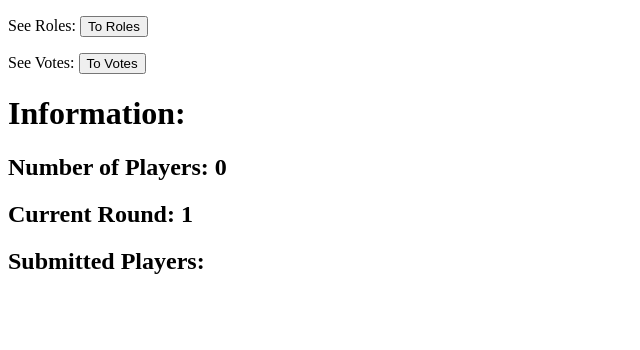
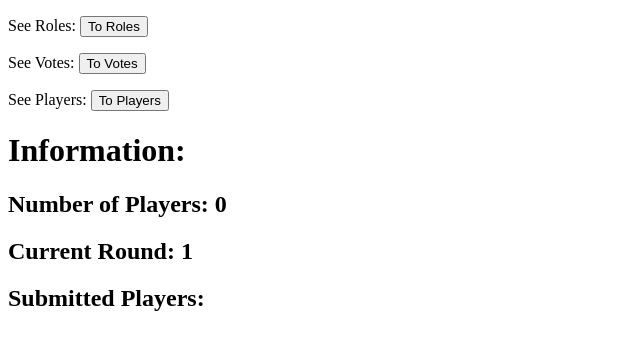
Before and after one commit to Carson-DeSotel/rockcircle, a Flask app: page /admin in a window 1280 px wide. Shown: the top 350 px of the page, without its empty margins (0-640 px from the left). Run offline with Flask 2, Linux system fonts and the light colour scheme; data that the repository does not hold is empty; parts of the project's set-up code (start-up, migrations or seed data) failed here and were passed over.

Commit message:
adds extra table to store roles, renames Roles -> Players

```diff
--- a/rockcircle/db.py
+++ b/rockcircle/db.py
@@ -6,6 +6,7 @@ Global space for relevant database filenames / paths
 """
 DATABASE = 'database.db'
 SCHEMA   = 'rockcircle/schema.sql'
+ROLES    = 'rockcircle/roles.sql'
 
 def init_db():
   """
@@ -17,6 +18,11 @@ def init_db():
   # create db from schema
   with open(SCHEMA) as f:
     con.executescript(f.read())
+
+  # init DB with role data
+  with open(ROLES) as f:
+    con.executescript(f.read())
+
   con.close()
 
 
--- a/rockcircle/game.py
+++ b/rockcircle/game.py
@@ -9,7 +9,7 @@ def add_player(pname, prole):
   :param pname: player name
   :param prole: player role
   """
-  query_db('INSERT INTO Roles (prole, pname) VALUES (?, ?)', (prole, pname))
+  query_db('INSERT INTO Players (prole, pname) VALUES (?, ?)', (prole, pname))
 
 
 def cast_vote(pname, pvote, cvote, mvote):
@@ -28,7 +28,7 @@ def cast_vote(pname, pvote, cvote, mvote):
 
   # validate that player is the captain if they submitted a captain vote
   if cvote != NO_SUBMISSION:
-    res = query_db('SELECT pname FROM Roles WHERE prole = "CAPTAIN"', one=True)
+    res = query_db('SELECT pname FROM Players WHERE prole = "CAPTAIN"', one=True)
     cname = res['pname'] if res != None else ''
     if pname != cname:
       app.logger.info('captain vote & player name did not match, vote not counted.')
@@ -36,7 +36,7 @@ def cast_vote(pname, pvote, cvote, mvote):
 
   # validate that player is the medic if they submitted a medic vote
   if mvote != NO_SUBMISSION:
-    res = query_db('SELECT pname FROM Roles WHERE prole = "MEDIC"', one=True)
+    res = query_db('SELECT pname FROM Players WHERE prole = "MEDIC"', one=True)
     mname = res['pname'] if res != None else ''
     if pname != mname:
       app.logger.info('medic vote & player name did not match, vote not counted.')
@@ -52,14 +52,14 @@ def drop_player(pname):
   remove a player from the Roles table
   :param pname: player name
   """
-  query_db('DELETE FROM Roles WHERE pname = ?', (pname,))
+  query_db('DELETE FROM Players WHERE pname = ?', (pname,))
 
 
 def get_num_players():
   """
   get the total number of players left in the Roles table
   """
-  return query_db('SELECT COUNT(pname) FROM Roles', one=True)[0]
+  return query_db('SELECT COUNT(pname) FROM Players', one=True)[0]
 
 
 def get_max_round():
--- a/rockcircle/schema.sql
+++ b/rockcircle/schema.sql
@@ -1,5 +1,5 @@
-DROP TABLE IF EXISTS Roles;
-CREATE TABLE Roles (
+DROP TABLE IF EXISTS Players;
+CREATE TABLE Players (
   prole VARCHAR(25),
   pname VARCHAR(25),
   PRIMARY KEY (prole, pname)
@@ -14,3 +14,10 @@ CREATE TABLE Votes (
   mvote VARCHAR(25),
   PRIMARY KEY (round, pname)
 );
+
+DROP TABLE IF EXISTS Roles;
+CREATE TABLE Roles (
+  rname VARCHAR(25),
+  rteam VARCHAR(25),
+  PRIMARY KEY (rname)
+);
--- a/rockcircle/templates/admin.html
+++ b/rockcircle/templates/admin.html
@@ -7,6 +7,7 @@
     <form action="/admin" method="POST">
       <p>See Roles: <input type="submit" name="action" value="To Roles" /> </p>
       <p>See Votes: <input type="submit" name="action" value="To Votes" /> </p>
+      <p>See Players: <input type="submit" name="action" value="To Players" /> </p>
     </form>
 
     <h1>Information:</h1>
--- a/rockcircle/views.py
+++ b/rockcircle/views.py
@@ -28,7 +28,7 @@ def index():
 
     elif request.form.get('action') == 'To Vote':
       # get all names and pass them into votes
-      rows = query_db('SELECT pname FROM Roles')
+      rows = query_db('SELECT pname FROM Players')
       return render_template('vote.html', rows = rows)
 
     elif request.form.get('action') == 'Cast Vote':
@@ -75,6 +75,10 @@ def admin():
     # render vote data in db_votes.html
     return render_template('db_votes.html', rows = rows)
 
+  elif request.form.get('action') == 'To Players':
+    rows = query_db('SELECT * FROM Players')
+    return render_template('db_players.html', rows = rows)
+
   elif request.form.get('action') == 'To Admin':
     return render_template('admin.html', num_players = num_players,
                                          cur_round   = cur_round,
```
Also changed, not shown: rockcircle/roles.sql (added, +14 -0 lines), rockcircle/templates/db_players.html (renamed from rockcircle/templates/results.html, +11 -10 lines).
